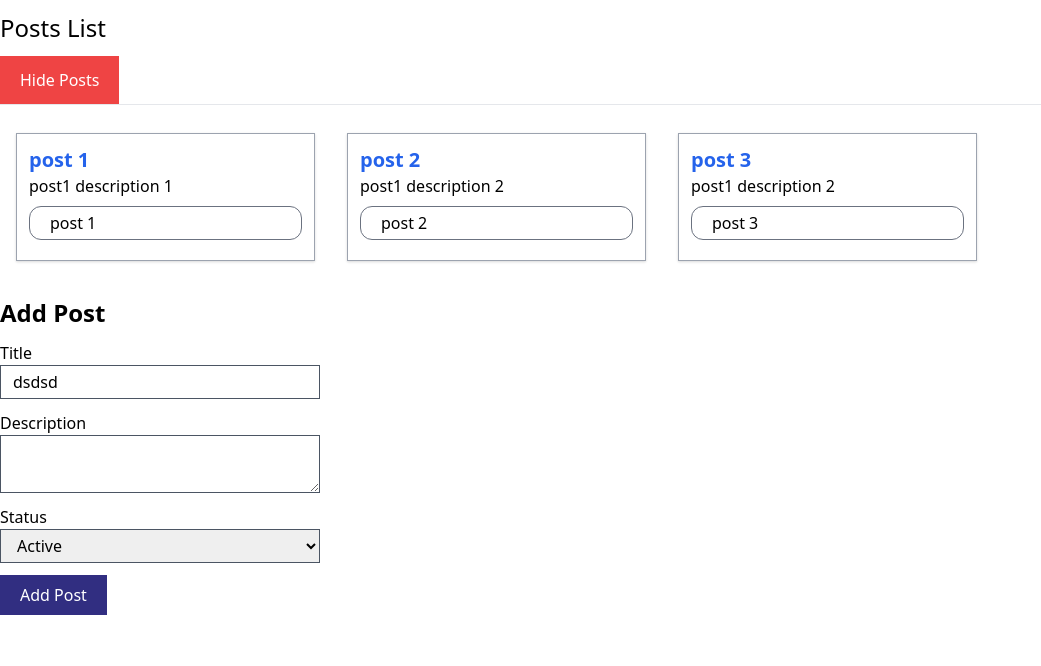
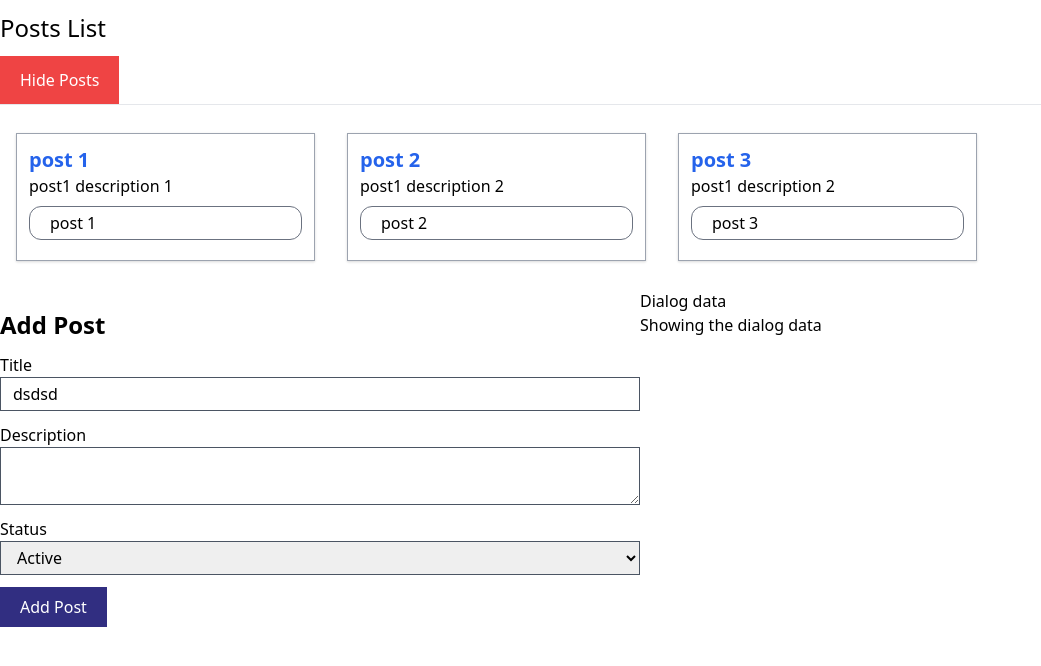
Before and after one commit to leelanarasimha/React-Course-Projects, a React (Create React App) app in the folder my-app/: page / in a window 1280 px wide. Shown: the top 666 px of the page, without its empty margins (0-1041 px from the left). Built offline with nearby package versions, Linux system fonts and the light colour scheme.

Commit message:
Feat: composition model

```diff
--- a/my-app/src/components/AddPost/AddPost.js
+++ b/my-app/src/components/AddPost/AddPost.js
@@ -29,7 +29,7 @@ class AddPost extends Component {
                             type='text'
                             value={this.state.title}
                             onChange={this.textChange.bind(this, 'title')}
-                            className='px-3 py-1 block w-1/4 border border-gray-600  focus:outline-none focus:border-red-600'
+                            className='px-3 py-1 block w-full border border-gray-600  focus:outline-none focus:border-red-600'
                         />
                     </div>
                     <div className='my-3'>
@@ -40,7 +40,7 @@ class AddPost extends Component {
                                 this,
                                 'description',
                             )}
-                            className='px-3 py-1 block w-1/4 border border-gray-600  focus:outline-none focus:border-red-600'
+                            className='px-3 py-1 block w-full border border-gray-600  focus:outline-none focus:border-red-600'
                         ></textarea>
                     </div>
                     <div className='my-3'>
@@ -48,7 +48,7 @@ class AddPost extends Component {
                         <select
                             onChange={this.textChange.bind(this, 'status')}
                             value={this.state.active}
-                            className='px-3 py-1 block w-1/4 border border-gray-600  focus:outline-none focus:border-red-600'
+                            className='px-3 py-1 block w-full border border-gray-600  focus:outline-none focus:border-red-600'
                         >
                             <option value='active'>Active</option>
                             <option value='inactive'>InActive</option>
--- /dev/null
+++ b/my-app/src/components/Dialog/Dialog.js
@@ -0,0 +1,14 @@
+import { Component } from 'react';
+
+class Dialog extends Component {
+    render() {
+        return (
+            <div>
+                <div>Dialog data</div>
+                <div>{this.props.children}</div>
+            </div>
+        );
+    }
+}
+
+export default Dialog;
--- a/my-app/src/components/Posts/Posts.js
+++ b/my-app/src/components/Posts/Posts.js
@@ -1,5 +1,6 @@
 import { Component } from 'react';
 import AddPost from '../AddPost/AddPost';
+import Dialog from '../Dialog/Dialog';
 import SinglePost from '../SinglePost/SinglePost';
 
 class Posts extends Component {
@@ -76,12 +77,21 @@ class Posts extends Component {
                         <SinglePost
                             key={post.id}
                             title={post.title}
-                            titleChange={this.onchangeTitleHandler.bind(
-                                this,
-                                post.id,
-                            )}
+                            addpost={<AddPost />}
                             description={post.description}
-                        />
+                        >
+                            <div className='my-2'>
+                                <input
+                                    type='text'
+                                    value={post.title}
+                                    onChange={this.onchangeTitleHandler.bind(
+                                        this,
+                                        post.id,
+                                    )}
+                                    className='px-5 py-1 rounded-xl border border-gray-500'
+                                />
+                            </div>
+                        </SinglePost>
                     );
                 })}
             </div>
@@ -122,8 +132,16 @@ class Posts extends Component {
                 <hr />
                 {this.getPosts()}
 
-                <div className='my-5'>
-                    <AddPost />
+                <div className='flex'>
+                    <div className='my-5 flex-1 w-full'>
+                        <AddPost />
+                    </div>
+
+                    <div className='flex-1'>
+                        <Dialog>
+                            <div>Showing the dialog data</div>
+                        </Dialog>
+                    </div>
                 </div>
             </div>
         );
--- a/my-app/src/components/SinglePost/SinglePost.js
+++ b/my-app/src/components/SinglePost/SinglePost.js
@@ -8,14 +8,7 @@ class SinglePost extends Component {
                     {this.props.title}
                 </h3>
                 <div>{this.props.description}</div>
-                <div className='my-2'>
-                    <input
-                        type='text'
-                        value={this.props.title}
-                        onChange={this.props.titleChange}
-                        className='px-5 py-1 rounded-xl border border-gray-500'
-                    />
-                </div>
+                <div>{this.props.children}</div>
             </div>
         );
     }
```
Also changed, not shown: 1 other file (tests, documents, lock files or other folders).
